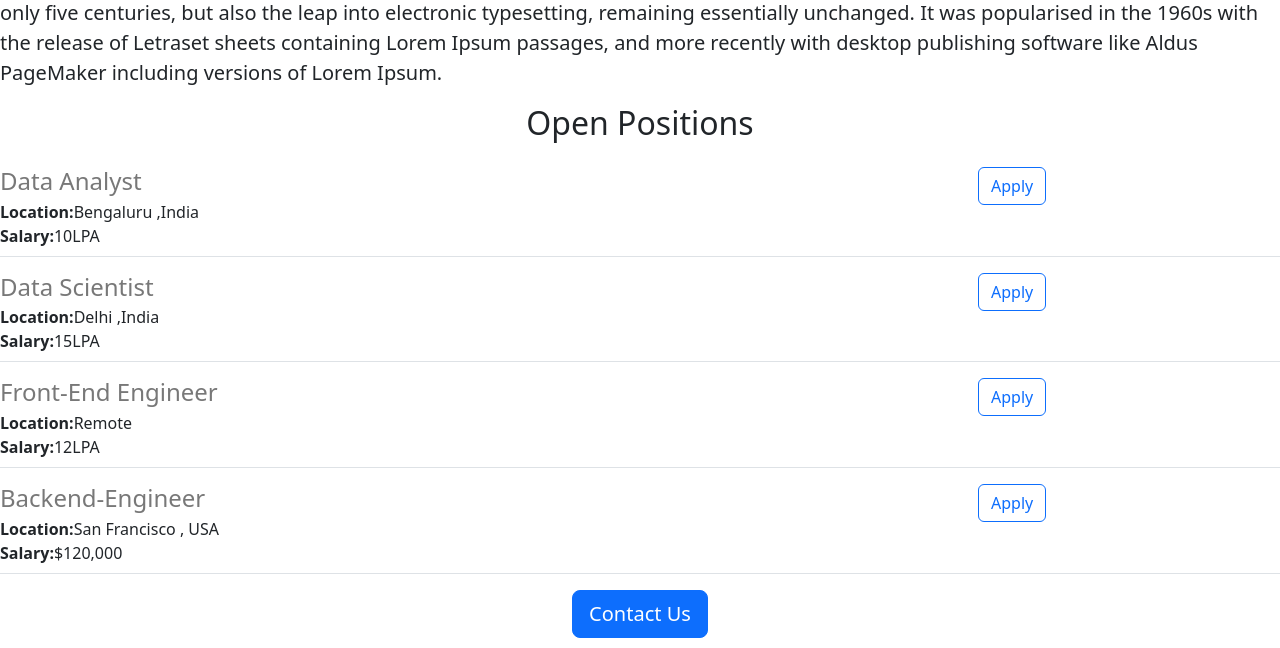
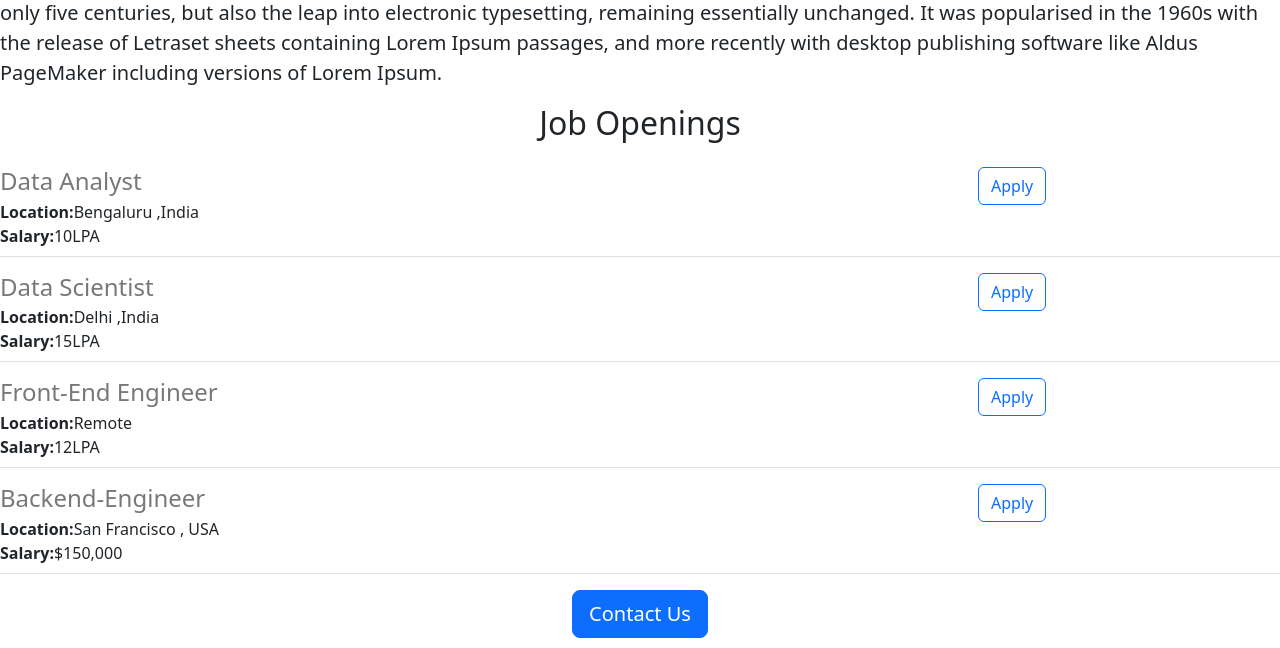
Before and after one commit to AsifRizwana12/bright-careers, a Flask app: page / in a window 1280 px wide. Shown: the part 572-1220 px from the top of the page. Run offline with Flask 2, Linux system fonts and the light colour scheme.

Commit message:
made some changes

```diff
--- a/app.py
+++ b/app.py
@@ -28,7 +28,7 @@ JOBS=[
   'id':4,
   'title':'Backend-Engineer',
   'location':'San Francisco , USA',
-  'salary':'$120,000',
+  'salary':'$150,000',
 
 },
      ]
--- a/templates/home.html
+++ b/templates/home.html
@@ -27,7 +27,7 @@
       Lorem Ipsum is simply dummy text of the printing and typesetting industry. Lorem Ipsum has been the industry's standard dummy text ever since the 1500s, when an unknown printer took a galley of type and scrambled it to make a type specimen book. It has survived not only five centuries, but also the leap into electronic typesetting, remaining essentially unchanged. It was popularised in the 1960s with the release of Letraset sheets containing Lorem Ipsum passages, and more recently with desktop publishing software like Aldus PageMaker including versions of Lorem Ipsum.
     </p>
 
-    <h2 class="text-center mt-2 mb-4">Open Positions</h2>
+    <h2 class="text-center mt-2 mb-4">Job Openings</h2>
     <p >
       {% for job in jobs%}
      {% include 'jobitem.html' %}
```
